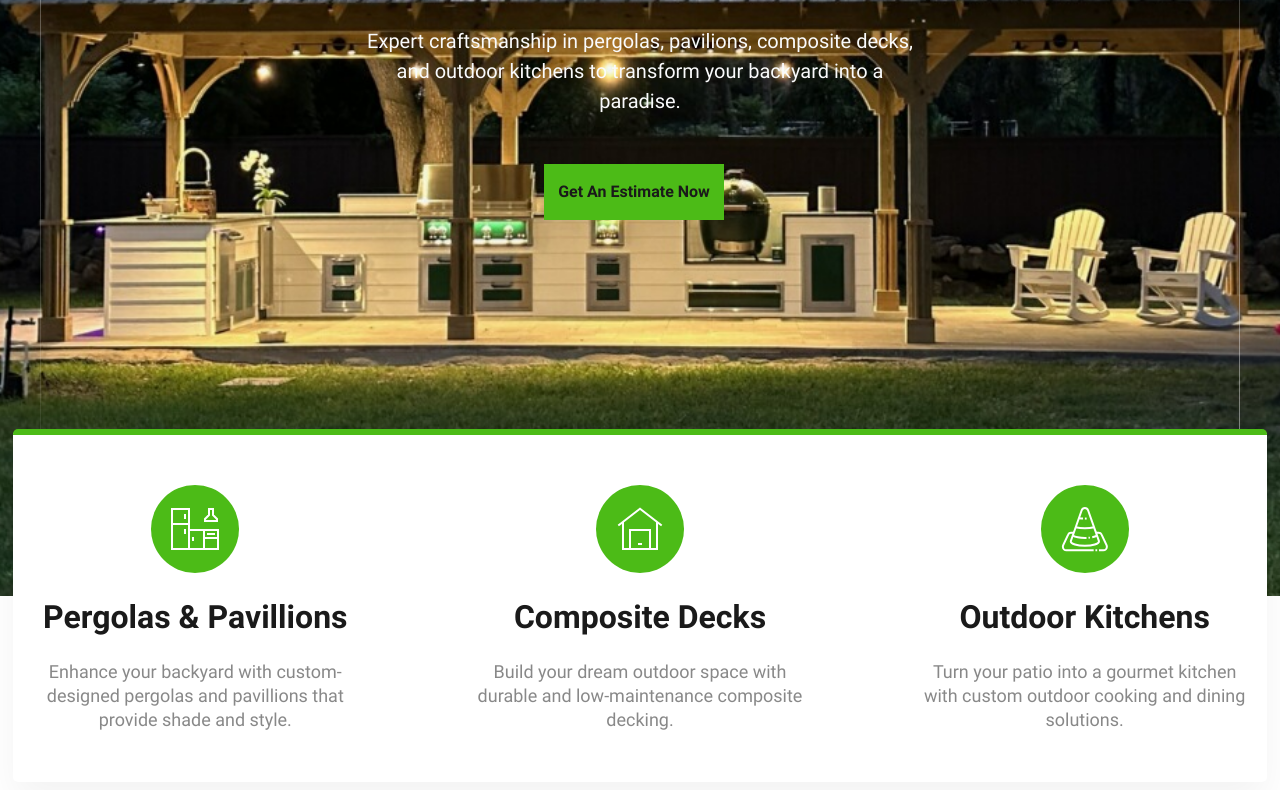
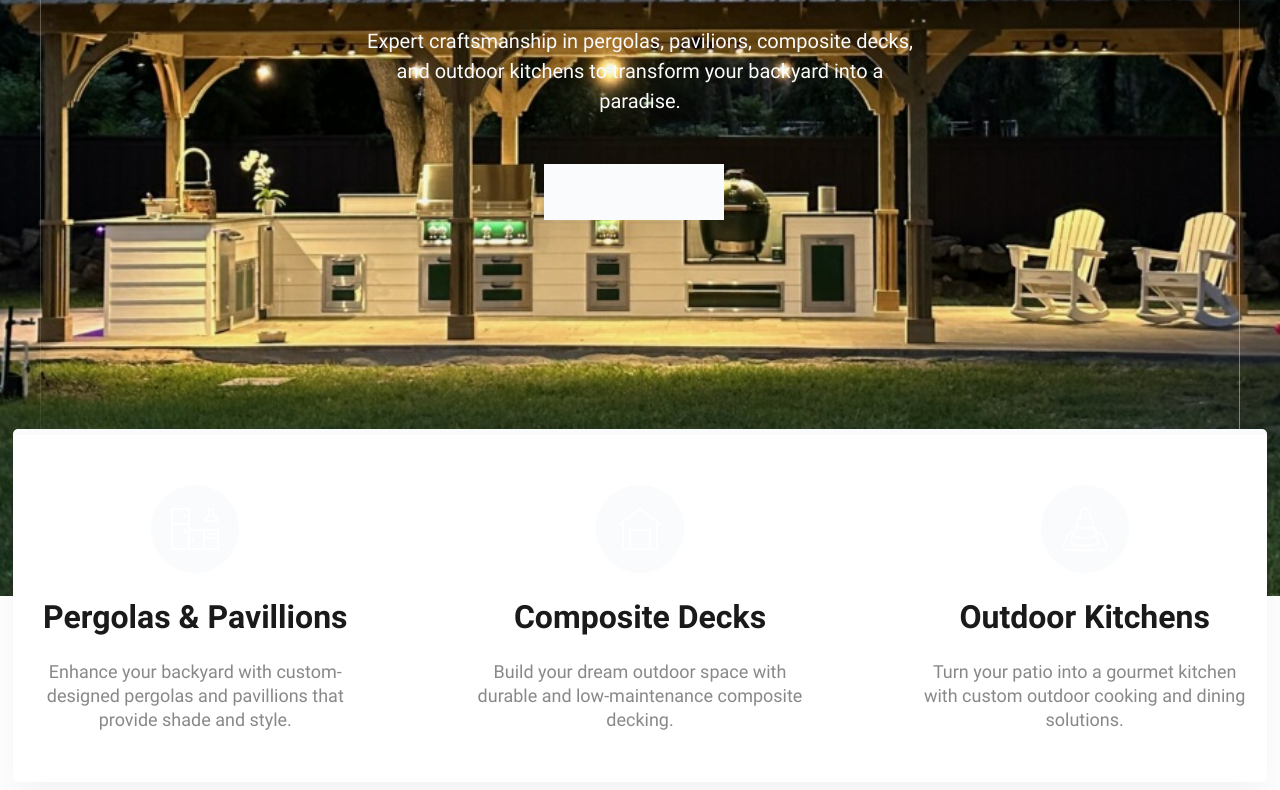
Before and after one commit to jonathanmaynard-gh/TropicalRootsWebsiteAdam, an Eleventy site: page src/index.html in a window 1280 px wide. Shown: the part 476-1266 px from the top of the page. Built offline with nearby package versions, Linux system fonts and the light colour scheme; Eleventy itself is replaced by a stand-in of ours; files that its build step writes are made by us from their sources; files whose address does not match are found by name.

Commit message:
Update root.css

```diff
--- a/src/css/root.css
+++ b/src/css/root.css
@@ -4,12 +4,12 @@
 /* Mobile */
 @media only screen and (min-width: 0em) {
   :root {
-    --primary: #4CBB17;
-    --primaryShade: #ffd675;
-    --primaryDark: #805d0d;
-    --bodyTextColor: #4E4B66;
+    --primary: #FAFBFC;
+    --primaryShade: #FAFBFC;
+    --primaryDark: #FAFBFC;
+    --bodyTextColor: #FAFBFC;
     --bodyTextColorWhite: #FAFBFC;
-    --headerColor: #1a1a1a;
+    --headerColor: #FAFBFC;
     /* 13px - 16px */
     --topperFontSize: clamp(0.8125rem, 1.6vw, 1rem);
     /* 31px - 49px */
@@ -50,7 +50,7 @@
     padding: 0;
     font-size: 100%;
     font-family: 'Roboto', Arial, sans-serif;
-    color: #FAFBFC;
+    color: var(--bodyTextColor);
     overflow-x: hidden;
   }
   *,
```
